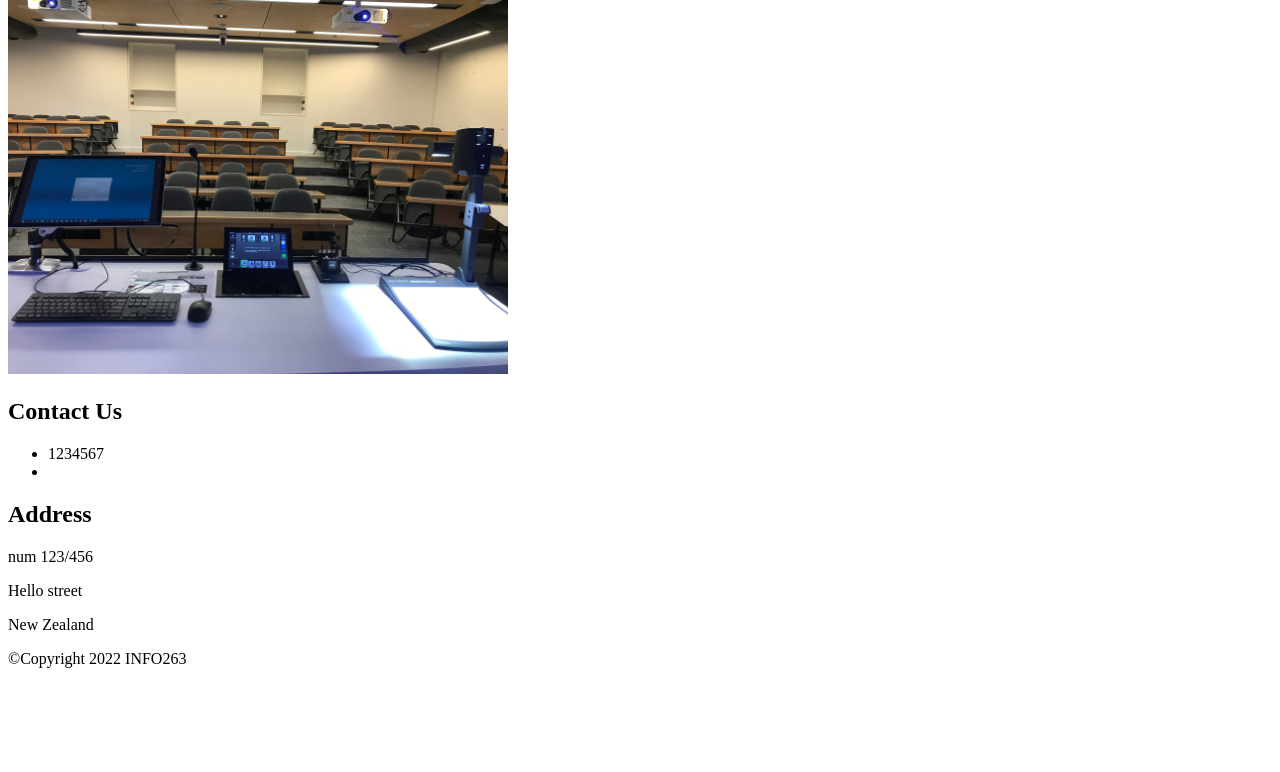
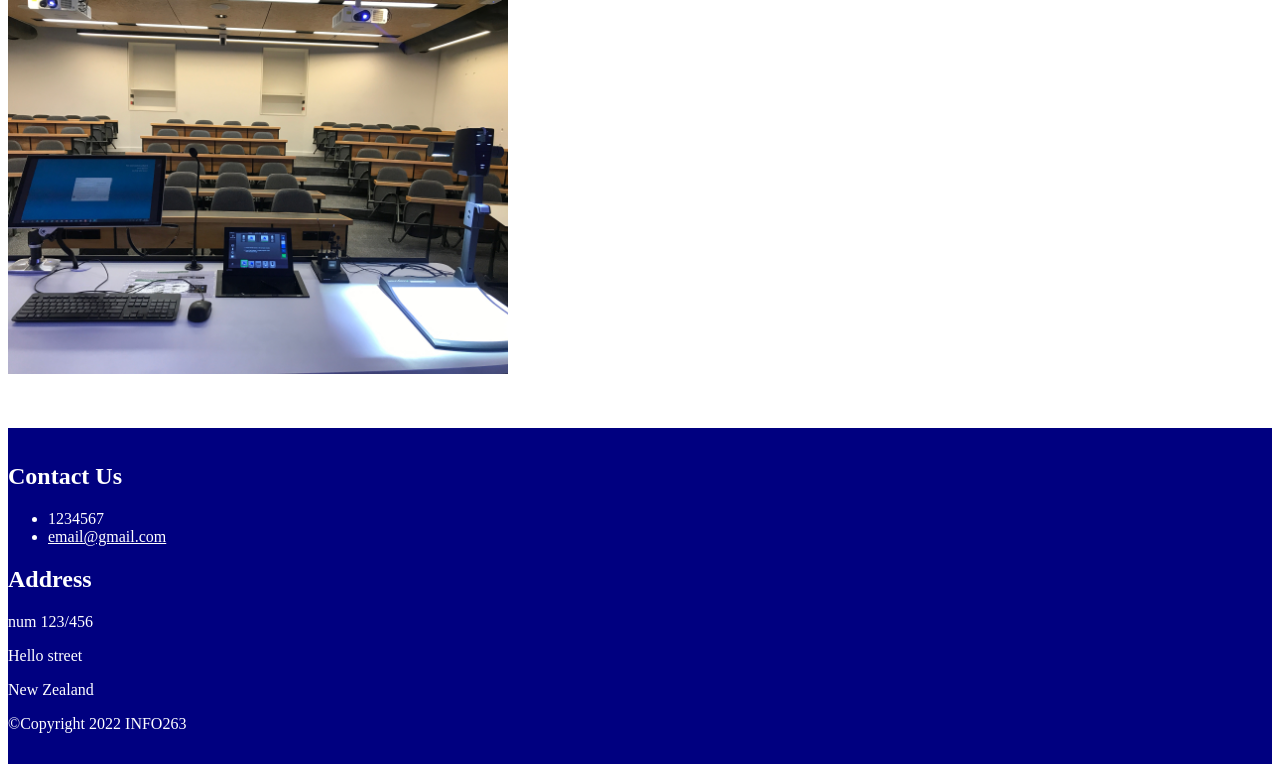
Before and after one commit to sebastiansosa1/Employer-Review-Website, a PHP site: page / in a window 1280 px wide. Shown: the part 336-1108 px from the top of the page. Before the commit the page ends 1004 px from the top, so only its background shows below. Run offline with PHP 8.4, Linux system fonts and the light colour scheme.

Commit message:
Update style.css
Update footer style

```diff
--- a/Website/public_html/css/style.css
+++ b/Website/public_html/css/style.css
@@ -1 +1,6 @@
 /* Styles, styles, styles! */
+.footer{
+    margin:50px 0px 0px 0px;
+    padding:15px 0px;
+    background-color:navy;
+    color:white;
```
